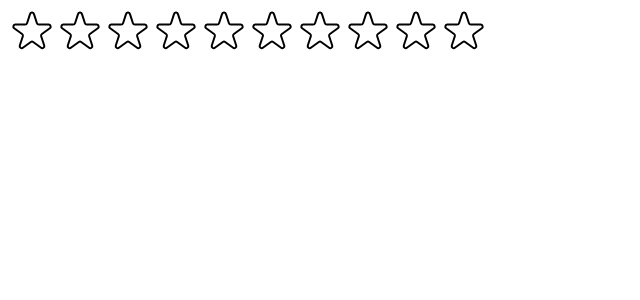
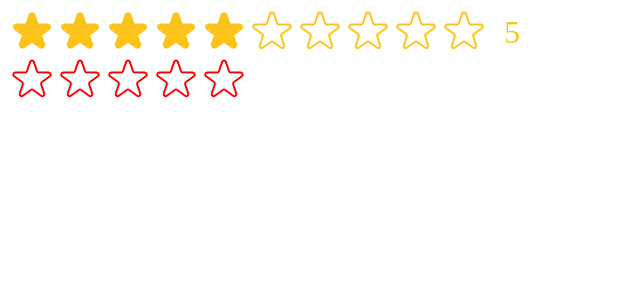
Before and after one commit to MostafaAE/usepopcorn-react, a React (Create React App) app: page / in a window 1280 px wide. Shown: the top 300 px of the page, without its empty margins (0-640 px from the left). Built offline with nearby package versions, Linux system fonts and the light colour scheme.

Commit message:
Add API props to star rating component

```diff
--- a/src/components/StarRating.js
+++ b/src/components/StarRating.js
@@ -10,25 +10,36 @@
   display: 'flex',
 };
 
-const textStyle = {
-  lineHeight: '1',
-  margin: '0',
-};
-
-export default function StarRating({ maxRating = 5 }) {
-  const [rating, setRating] = useState(0);
+export default function StarRating({
+  maxRating = 5,
+  color = '#fcc419',
+  size = 48,
+  className = '',
+  messages = [],
+  defaultRating = 0,
+  onSetRating,
+}) {
+  const [rating, setRating] = useState(defaultRating);
   const [tempRating, setTempRating] = useState(0);
 
   function handleRating(rating) {
     setRating(rating);
+    onSetRating(rating); // Set external rating
   }
 
   function handleTempRating(tempRating) {
     setTempRating(tempRating);
   }
 
+  const textStyle = {
+    lineHeight: '1',
+    margin: '0',
+    color: color,
+    fontSize: `${size / 1.5}px`,
+  };
+
   return (
-    <div style={containerStyle}>
+    <div style={containerStyle} className={className}>
       <div style={starContainerStyle}>
         {Array.from({ length: maxRating }, (_, i) => {
           return (
@@ -40,25 +51,32 @@
               full={tempRating ? i + 1 <= tempRating : i + 1 <= rating}
               onHoverEnter={() => handleTempRating(i + 1)}
               onHoverLeave={() => handleTempRating(0)}
+              color={color}
+              size={size}
             />
           );
         })}
       </div>
 
-      <p style={textStyle}>{tempRating || rating || ''}</p>
+      <p style={textStyle}>
+        {messages.length === maxRating
+          ? messages[tempRating ? tempRating - 1 : rating - 1]
+          : tempRating || rating || ''}
+      </p>
     </div>
   );
 }
 
 // Star Component
-const starStyle = {
-  height: '48px',
-  width: '48px',
-  display: 'block',
-  cursor: 'pointer',
-};
 
-function Star({ onRate, full, onHoverEnter, onHoverLeave }) {
+function Star({ onRate, full, onHoverEnter, onHoverLeave, size, color }) {
+  const starStyle = {
+    height: `${size}px`,
+    width: `${size}px`,
+    display: 'block',
+    cursor: 'pointer',
+  };
+
   return (
     <span
       style={starStyle}
@@ -71,8 +89,8 @@
         <svg
           xmlns='http://www.w3.org/2000/svg'
           viewBox='0 0 20 20'
-          fill='#000'
-          stroke='#000'
+          fill={color}
+          stroke={color}
         >
           <path d='M9.049 2.927c.3-.921 1.603-.921 1.902 0l1.07 3.292a1 1 0 00.95.69h3.462c.969 0 1.371 1.24.588 1.81l-2.8 2.034a1 1 0 00-.364 1.118l1.07 3.292c.3.921-.755 1.688-1.54 1.118l-2.8-2.034a1 1 0 00-1.175 0l-2.8 2.034c-.784.57-1.838-.197-1.539-1.118l1.07-3.292a1 1 0 00-.364-1.118L2.98 8.72c-.783-.57-.38-1.81.588-1.81h3.461a1 1 0 00.951-.69l1.07-3.292z' />
         </svg>
@@ -81,7 +99,7 @@
           xmlns='http://www.w3.org/2000/svg'
           fill='none'
           viewBox='0 0 24 24'
-          stroke='#000'
+          stroke={color}
         >
           <path
             strokeLinecap='round'
--- a/src/index.js
+++ b/src/index.js
@@ -8,6 +8,11 @@
 root.render(
   <React.StrictMode>
     {/* <App /> */}
-    <StarRating maxRating={10} />
+    <StarRating maxRating={10} defaultRating={5} />
+    <StarRating
+      maxRating={5}
+      color='red'
+      messages={['Terrible', 'Bad', 'Okay', 'Good', 'Amazing']}
+    />
   </React.StrictMode>
 );
```
